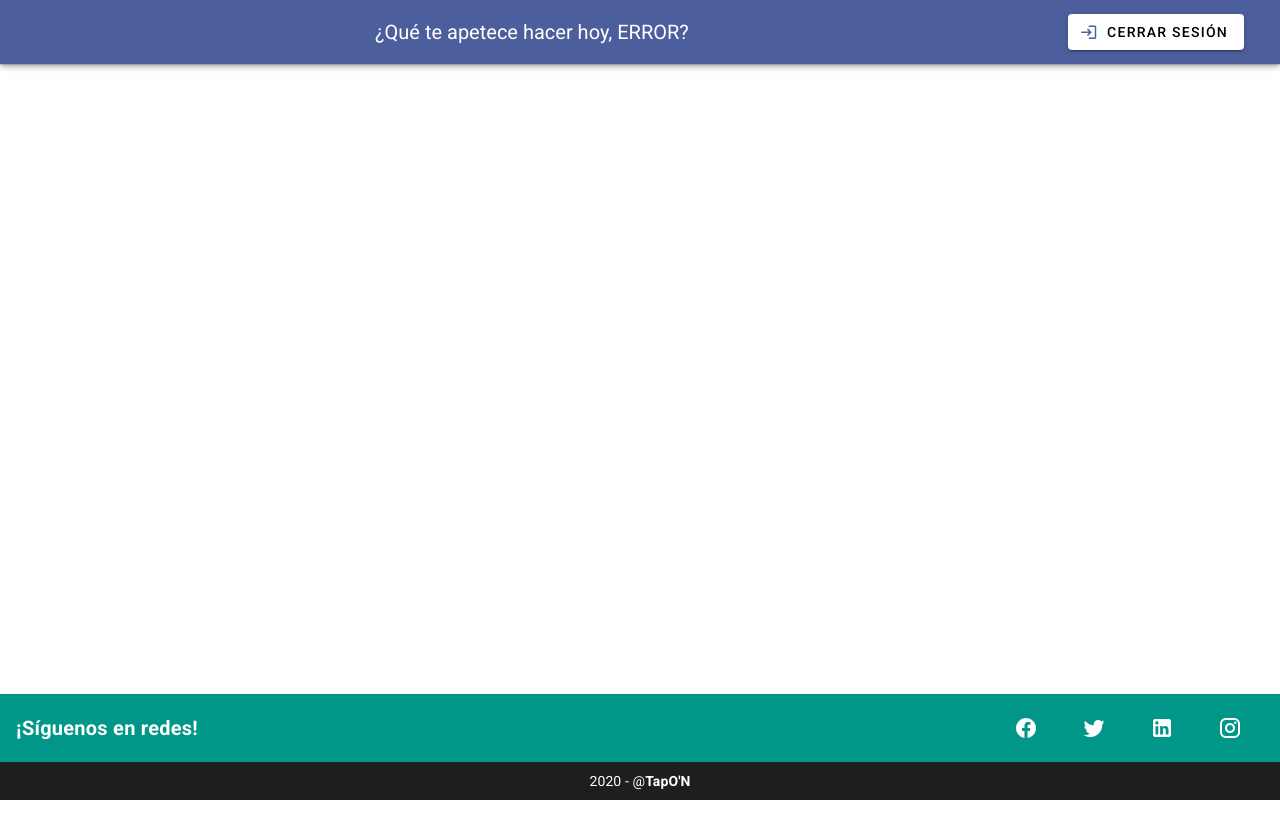
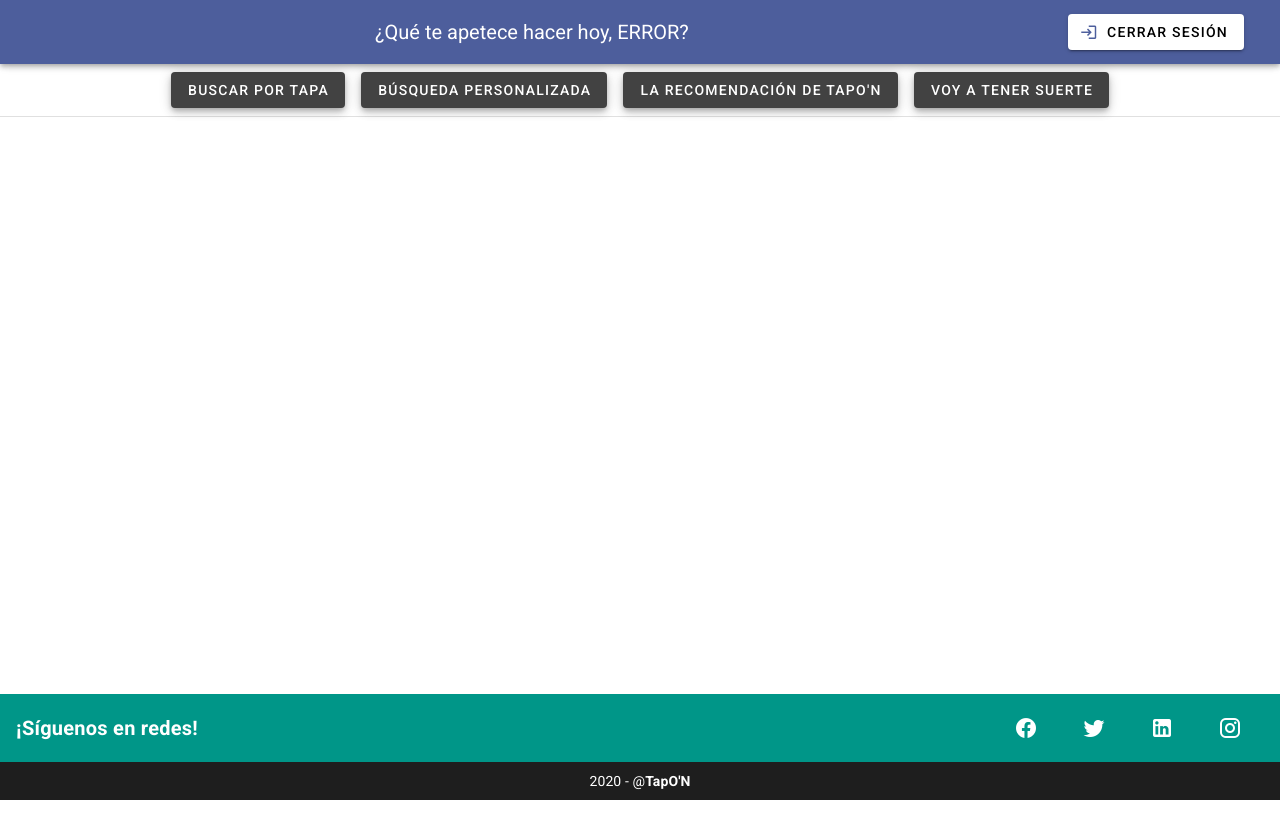
Before and after one commit to rsearb00/SIGBI, a Vue app in the folder Frontend/: page /inicio in a window 1280 px wide. Shown: the top 838 px of the page. Built offline with nearby package versions, Linux system fonts and the light colour scheme.

Commit message:
Primeros botones

```diff
--- a/Frontend/src/components/FooterTapON.vue
+++ b/Frontend/src/components/FooterTapON.vue
@@ -1,27 +1,12 @@
 <template>
-  <v-footer
-  app
-    dark
-    padless
-    inset
-  >
-    <v-card
-      class="flex"
-      flat
-      tile
-    >
+  <v-footer app dark padless inset>
+    <v-card class="flex" flat tile>
       <v-card-title class="teal">
         <strong class="subheading">¡Síguenos en redes!</strong>
 
         <v-spacer></v-spacer>
 
-        <v-btn
-          v-for="icon in icons"
-          :key="icon"
-          class="mx-4"
-          dark
-          icon
-        >
+        <v-btn v-for="icon in icons" :key="icon" class="mx-4" dark icon>
           <v-icon size="24px">
             {{ icon }}
           </v-icon>
@@ -35,14 +20,9 @@
   </v-footer>
 </template>
 <script>
-  export default {
-    data: () => ({
-      icons: [
-        'mdi-facebook',
-        'mdi-twitter',
-        'mdi-linkedin',
-        'mdi-instagram',
-      ],
-    }),
-  }
+export default {
+  data: () => ({
+    icons: ["mdi-facebook", "mdi-twitter", "mdi-linkedin", "mdi-instagram"]
+  })
+};
 </script>
--- a/Frontend/src/components/ToolbarTapON.vue
+++ b/Frontend/src/components/ToolbarTapON.vue
@@ -1,10 +1,10 @@
 <template>
   <v-app-bar app clipped-left dark color="#4D5E9C">
-
-<v-spacer></v-spacer>
-<v-toolbar-title class="white--text">{{title}} {{ idUsuario }}?</v-toolbar-title>
     <v-spacer></v-spacer>
-
+    <v-toolbar-title class="white--text"
+      >{{ title }} {{ idUsuario }}?</v-toolbar-title
+    >
+    <v-spacer></v-spacer>
 
     <v-btn
       class="black--text ma-5"
@@ -19,7 +19,7 @@
 <script>
 export default {
   data: () => ({
-   title: "¿Qué te apetece hacer hoy, "
+    title: "¿Qué te apetece hacer hoy, "
   }),
   props: {
     idUsuario: { type: String, default: "ERROR" }
@@ -28,7 +28,7 @@ export default {
   methods: {
     clickeoCerrarSesion: function() {
       this.$router.push("/");
-    },
+    }
   }
 };
 </script>
--- a/Frontend/src/views/Inicio.vue
+++ b/Frontend/src/views/Inicio.vue
@@ -1,22 +1,31 @@
 <template>
   <v-app id="keep">
     <ToolbarTapON v-bind:idUsuario="idUsuario" />
-
+    <div class="text-center">
+      <v-btn class="ma-2" elevation="5" color="secondary">
+        Buscar por Tapa
+      </v-btn>
+      <v-btn class="ma-2" elevation="5" color="secondary">
+        Búsqueda personalizada
+      </v-btn>
+      <v-btn class="ma-2" elevation="5" color="secondary">
+        La recomendación de TapO'N
+      </v-btn>
+      <v-btn class="ma-2" elevation="5" color="secondary">
+        Voy a tener suerte
+      </v-btn>
+    </div>
 
     <v-divider></v-divider>
 
-
-    <FooterTapON/>
+    <FooterTapON />
   </v-app>
-
 </template>
 
 <script>
-
 import ToolbarTapON from "@/components/ToolbarTapON";
 import FooterTapON from "@/components/FooterTapON";
 export default {
-
   props: {
     idUsuario: { type: String, default: "ERROR" }
   },
@@ -24,15 +33,9 @@ export default {
     ToolbarTapON,
     FooterTapON
   },
-  data: () => ({
-
-  }),
-  methods: {
-
-  },
-  mounted: function() {
-
-  }
+  data: () => ({}),
+  methods: {},
+  mounted: function() {}
 };
 </script>
 
--- a/Frontend/src/views/Login.vue
+++ b/Frontend/src/views/Login.vue
@@ -11,7 +11,6 @@
               <v-toolbar color="#4D5E9C" dark flat>
                 <v-toolbar-title>Iniciar Sesión</v-toolbar-title>
                 <v-spacer />
-
               </v-toolbar>
               <v-card-text>
                 <v-form>
@@ -88,8 +87,7 @@ export default {
               this.tipoAlerta = "success";
               console.log(response.data.ok + " Inicio de sesión correcto");
               this.alerta = true;
-              this.textoAlerta =
-                "¡Bienvenido a TapO'N " + this.id + "!";
+              this.textoAlerta = "¡Bienvenido a TapO'N " + this.id + "!";
               setTimeout(() => {
                 this.$router.push({
                   name: "Inicio",
```
